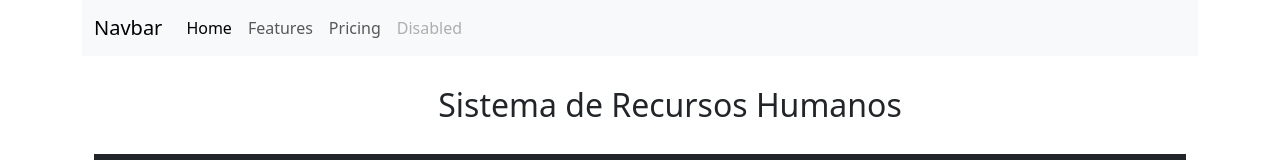
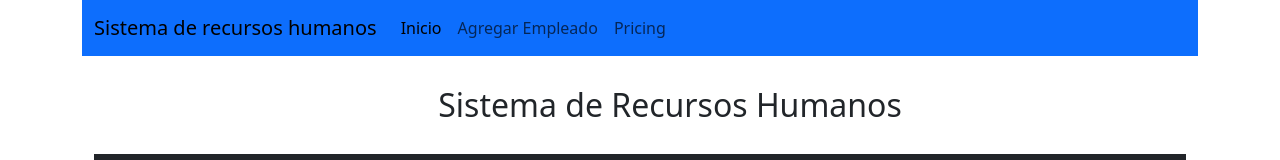
Before and after one commit to Nefta11/FrontendWeb-RH-App, a React (Create React App) app: page / in a window 1280 px wide. Shown: the top 160 px of the page. Built offline with nearby package versions, Linux system fonts and the light colour scheme; no server answers.

Commit message:
Actualizar componente Navegacion con nuevos enlaces y estilos

```diff
--- a/src/App.jsx
+++ b/src/App.jsx
@@ -9,5 +9,4 @@ function App() {
     </div>
   );
 }
-
 export default App;
--- a/src/plantilla/Navegacion.jsx
+++ b/src/plantilla/Navegacion.jsx
@@ -3,25 +3,22 @@ import React from 'react'
 export default function Navegacion() {
     return (
         <div>
-            <nav className="navbar navbar-expand-lg bg-body-tertiary">
+            <nav className="navbar navbar-expand-lg navbar-light bg-primary">
                 <div className="container-fluid">
-                    <a className="navbar-brand" href="#">Navbar</a>
+                    <a className="navbar-brand" href="/">Sistema de recursos humanos</a>
                     <button className="navbar-toggler" type="button" data-bs-toggle="collapse" data-bs-target="#navbarNav" aria-controls="navbarNav" aria-expanded="false" aria-label="Toggle navigation">
                         <span className="navbar-toggler-icon"></span>
                     </button>
                     <div className="collapse navbar-collapse" id="navbarNav">
                         <ul className="navbar-nav">
                             <li className="nav-item">
-                                <a className="nav-link active" aria-current="page" href="#">Home</a>
+                                <a className="nav-link active" aria-current="page" href="/">Inicio</a>
                             </li>
                             <li className="nav-item">
-                                <a className="nav-link" href="#">Features</a>
+                                <a className="nav-link" href="/">Agregar Empleado</a>
                             </li>
                             <li className="nav-item">
                                 <a className="nav-link" href="#">Pricing</a>
-                            </li>
-                            <li className="nav-item">
-                                <a className="nav-link disabled" aria-disabled="true">Disabled</a>
                             </li>
                         </ul>
                     </div>
```
